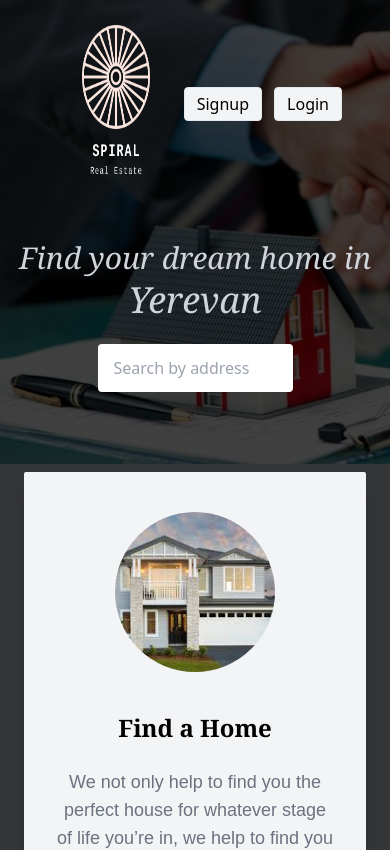
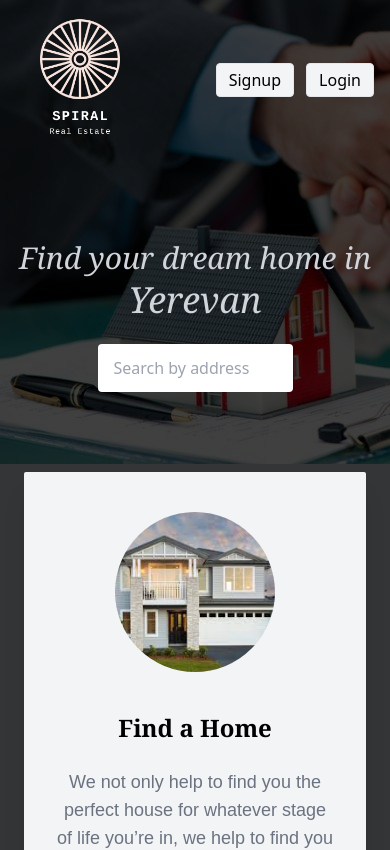
Before and after one commit to MkrtichSargsyan/spiral-frontend, a React (Create React App) app: page / in a window 390 px wide. Shown: the top 850 px of the page. Built offline with nearby package versions, Linux system fonts and the light colour scheme; a web font is replaced by a local one.

Commit message:
Make Header section responsive

```diff
--- a/src/components/Header.js
+++ b/src/components/Header.js
@@ -27,11 +27,11 @@ function Header() {
       {loginIsOpen && <Login />}
       {registerIsOpen && <Register />}
       <header className="w-full absolute z-40">
-        <div className="flex justify-between px-12">
+        <div className="flex justify-between">
           <Link to="/">
-            <img className="circle w-52 h-52" src={logo} alt="img" />
+            <img className="circle w-49 h-40 md:w-52 md:h-52" src={logo} alt="img" />
           </Link>
-          <div className="items-center justify-end flex">
+          <div className="items-center justify-end flex pr-4">
             {user ? (
               // logout component
               <div className="flex-auto items-center justify-end flex">
```
